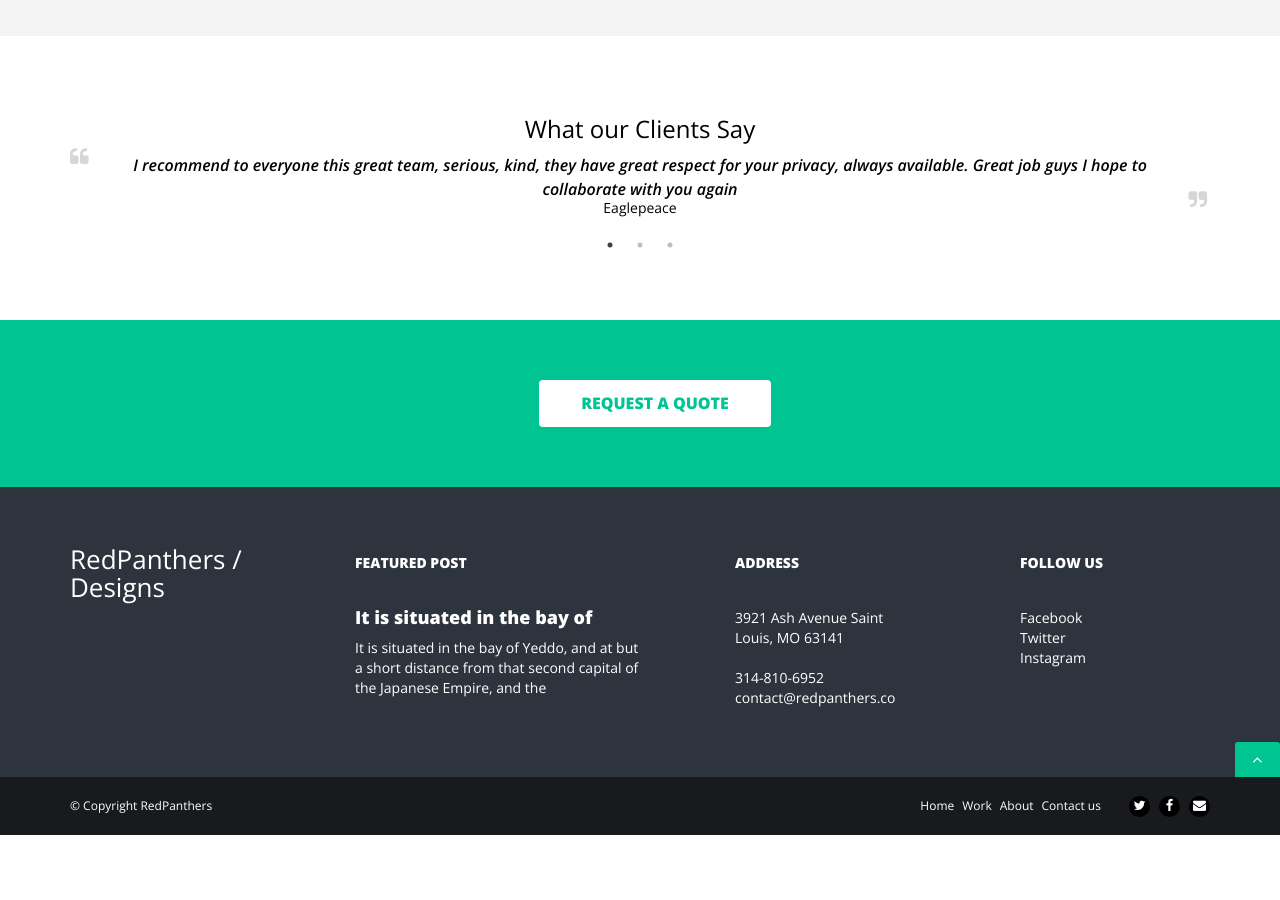
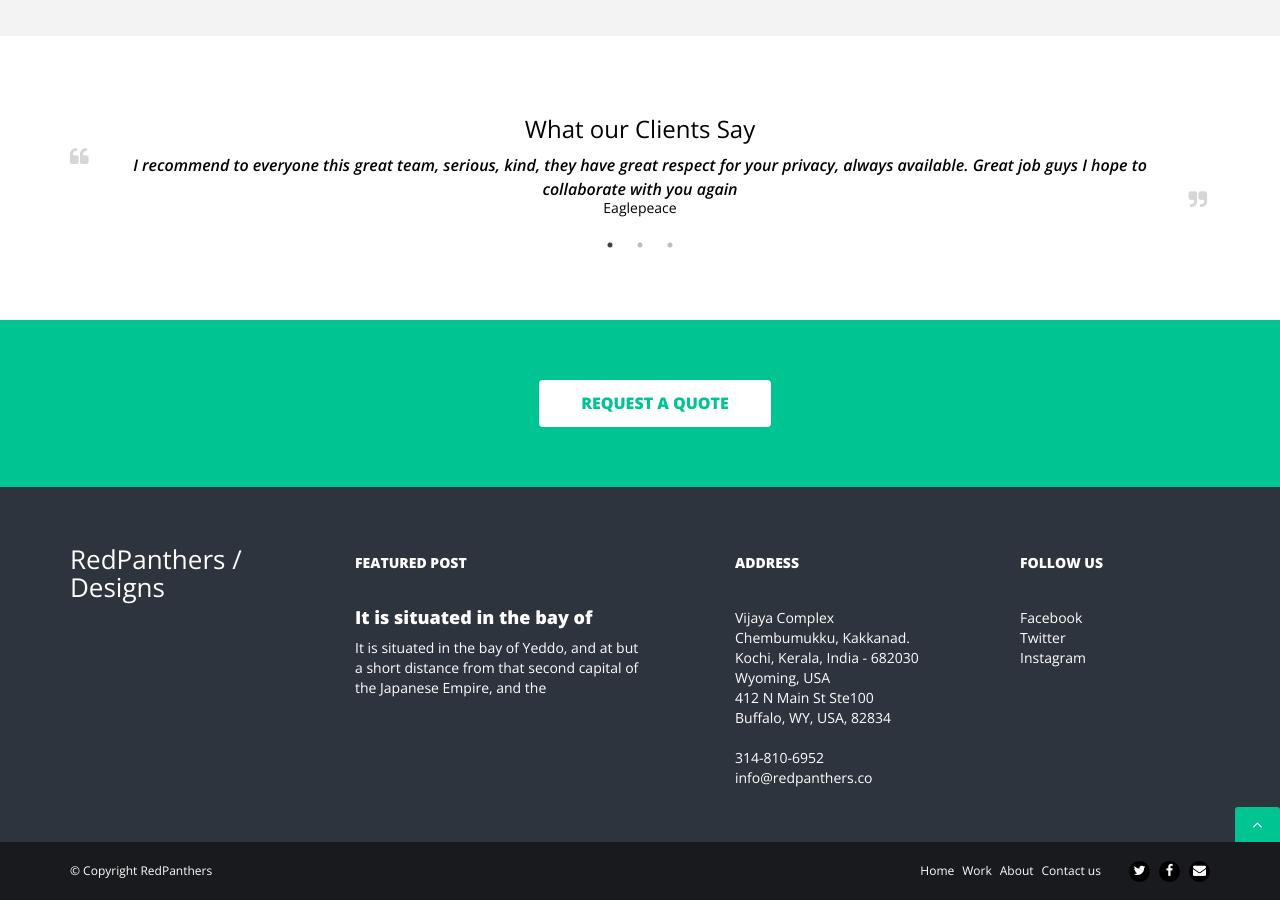
Before and after one commit to redpanthers-design/redpanthers-design, a Jekyll site: the page built from index.html, in a window 1280 px wide and 900 px high, scrolled down 1224 px. Built offline with Jekyll 4.4.1, drawn with Linux system fonts in a browser that asks for light colours; nearby versions of some CDN libraries; before the commit the page ends 2059 px from its top, so only the background shows below that.

Commit message:
modify footer

```diff
--- a/_includes/_footer.html
+++ b/_includes/_footer.html
@@ -34,16 +34,21 @@
         ADDRESS
       </h5>
       <p>
-        3921 Ash Avenue
-        Saint Louis, MO 63141
-      </p>
-      <p>
+
+       Vijaya Complex
+       Chembumukku, Kakkanad.
+       Kochi, Kerala, India - 682030
+       Wyoming, USA<br>
+       412 N Main St Ste100<br>
+       Buffalo, WY, USA, 82834
+
+       <p>
         <a href="tel:1-408-555-5555">
           314-810-6952
         </a>
         <br>
         <a href="mailto:example@example.com">
-          contact@redpanthers.co
+          info@redpanthers.co
         </a>
       </p>
     </li>
```
